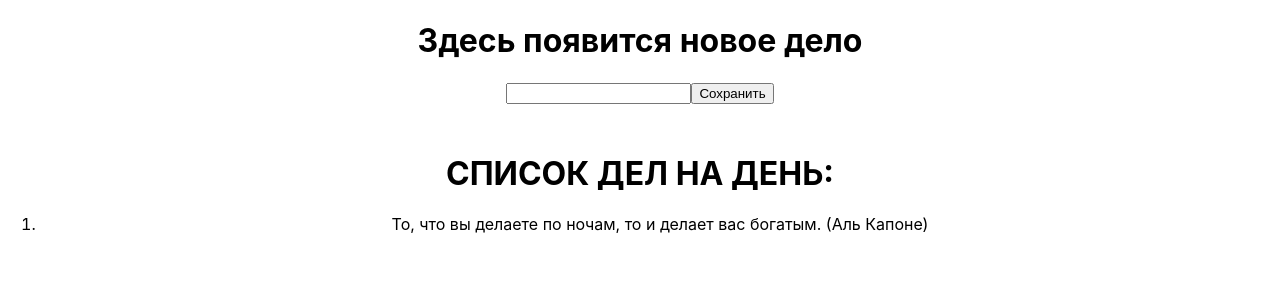
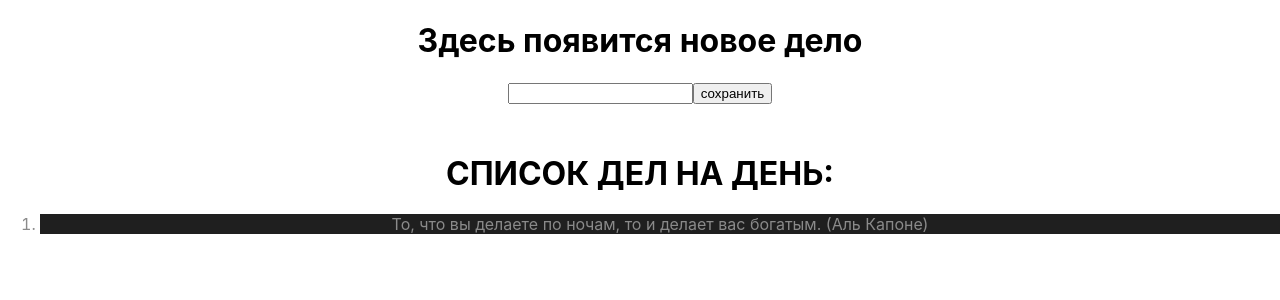
Before and after one commit to Maximaab/homework-front-main, a React (Create React App) app: page / in a window 1280 px wide. Shown: the top 300 px of the page. Built offline with nearby package versions, Linux system fonts and the light colour scheme.

Commit message:
commit 6

```diff
--- a/src/App.tsx
+++ b/src/App.tsx
@@ -9,8 +9,8 @@
         <div className="App">
             {/*<HW1 />>*/}
             {/*<HW2 />*/}
-            <HW3/>
-            {/*<HW4 />*/}
+            {/*<HW3/>*/}
+            <HW4 />
         </div>
     );
 }
--- a/src/HW/3/HW3.tsx
+++ b/src/HW/3/HW3.tsx
@@ -23,12 +23,7 @@
   };
 
   return (
-    <div id={'hw03'}>
-      {currentText ? (
-        <h1 id={'hw03-text'}>{currentText}</h1>
-      ) : (
-        <h1 id={'hw03-default-text'}>Здесь появится новое дело</h1> // ничего не меняем, здесь все норм
-      )}
+    <div id={'hw03'}>{currentText ? (<h1 id={'hw03-text'}>{currentText}</h1>) : (<h1 id={'hw03-default-text'}>Здесь появится новое дело</h1>)}
 
       <input id={'hw03-input'} type="text" value={currentText} onChange={handleChange} />
 
--- a/src/HW/4/Button.tsx
+++ b/src/HW/4/Button.tsx
@@ -1,11 +1,11 @@
 type ButtonPropsType = {
-  callBack: any // НУЖНО ПРОТИПИЗИРОВАТЬ
-  name: any // НУЖНО ПРОТИПИЗИРОВАТЬ
+  callBack: ()=>void // НУЖНО ПРОТИПИЗИРОВАТЬ
+  name: string // НУЖНО ПРОТИПИЗИРОВАТЬ
 };
 
 export const Button = (props: ButtonPropsType) => {
   const callBackHandler = () => {
-    // НУЖНО ДОПИСАТЬ
+    props.callBack()
   };
 
   return (
--- a/src/HW/4/HW4.tsx
+++ b/src/HW/4/HW4.tsx
@@ -24,27 +24,27 @@
 
   return (
     <div id={'hw04'}>
-      {/*{currentText ? (*/}
-      {/*  <h1 id={'hw04-text'}>{currentText}</h1>*/}
-      {/*) : (*/}
-      {/*  <h1 id={'hw04-default-text'}>Здесь появится новое дело</h1>*/}
-      {/*)}*/}
+      {currentText ? (
+        <h1 id={'hw04-text'}>{currentText}</h1>
+      ) : (
+        <h1 id={'hw04-default-text'}>Здесь появится новое дело</h1>
+      )}
 
-      {/*<Input НЕ ХВАТАЕТ АРГУМЕНТОВ />*/}
+      <Input currentText={currentText} setCurrentText={setCurrentText}/>
 
-      {/*<Button НЕ ХВАТАЕТ АРГУМЕНТОВ />*/}
+      <Button name={'сохранить'} callBack={handleSave}/>
 
-      {/*<h1 style={{ marginTop: '50px' }}>СПИСОК ДЕЛ НА ДЕНЬ:</h1>*/}
+      <h1 style={{ marginTop: '50px' }}>СПИСОК ДЕЛ НА ДЕНЬ:</h1>
 
-      {/*<ol id={'hw04-tasks'}>*/}
-      {/*  {texts.map((el, index) => {*/}
-      {/*    return (*/}
-      {/*      <li key={index} id={`hw04-task-${index}`} className={ЕСЛИ ЧЕТН ? S.chetNechet : ''}>*/}
-      {/*        {el}*/}
-      {/*      </li>*/}
-      {/*    );*/}
-      {/*  })}*/}
-      {/*</ol>*/}
+      <ol id={'hw04-tasks'}>
+        {texts.map((el, index) => {
+          return (
+            <li key={index} id={`hw04-task-${index}`} className={el ? s.chetNechet : ''}>
+              {el}
+            </li>
+          );
+        })}
+      </ol>
     </div>
   );
 };
--- a/src/HW/4/Input.tsx
+++ b/src/HW/4/Input.tsx
@@ -1,14 +1,16 @@
+import {ChangeEvent} from "react";
+
 type InputPropsType = {
-	currentText: any // НУЖНО ПРОТИПИЗИРОВАТЬ
-	setCurrentText: any // НУЖНО ПРОТИПИЗИРОВАТЬ
+	currentText: string // НУЖНО ПРОТИПИЗИРОВАТЬ
+	setCurrentText: (value:string)=>void // НУЖНО ПРОТИПИЗИРОВАТЬ
 };
 
 export const Input = (props: InputPropsType) => {
-	const onChangeHandler = (event: 'НУЖНО ПРОТИПИЗИРОВАТЬ') => {
-		// НУЖНО ДОПИСАТЬ
+	const onChangeHandler = (event: ChangeEvent<HTMLInputElement>) => {
+		props.setCurrentText(event.currentTarget.value)
 	};
 
-	// return (
-	//   <input id={'hw04-input'} type="text" value={props.currentText} onChange={onChangeHandler} />
-	// );
+	return (
+	  <input id={'hw04-input'} type="text" value={props.currentText} onChange={onChangeHandler} />
+	);
 };
```
